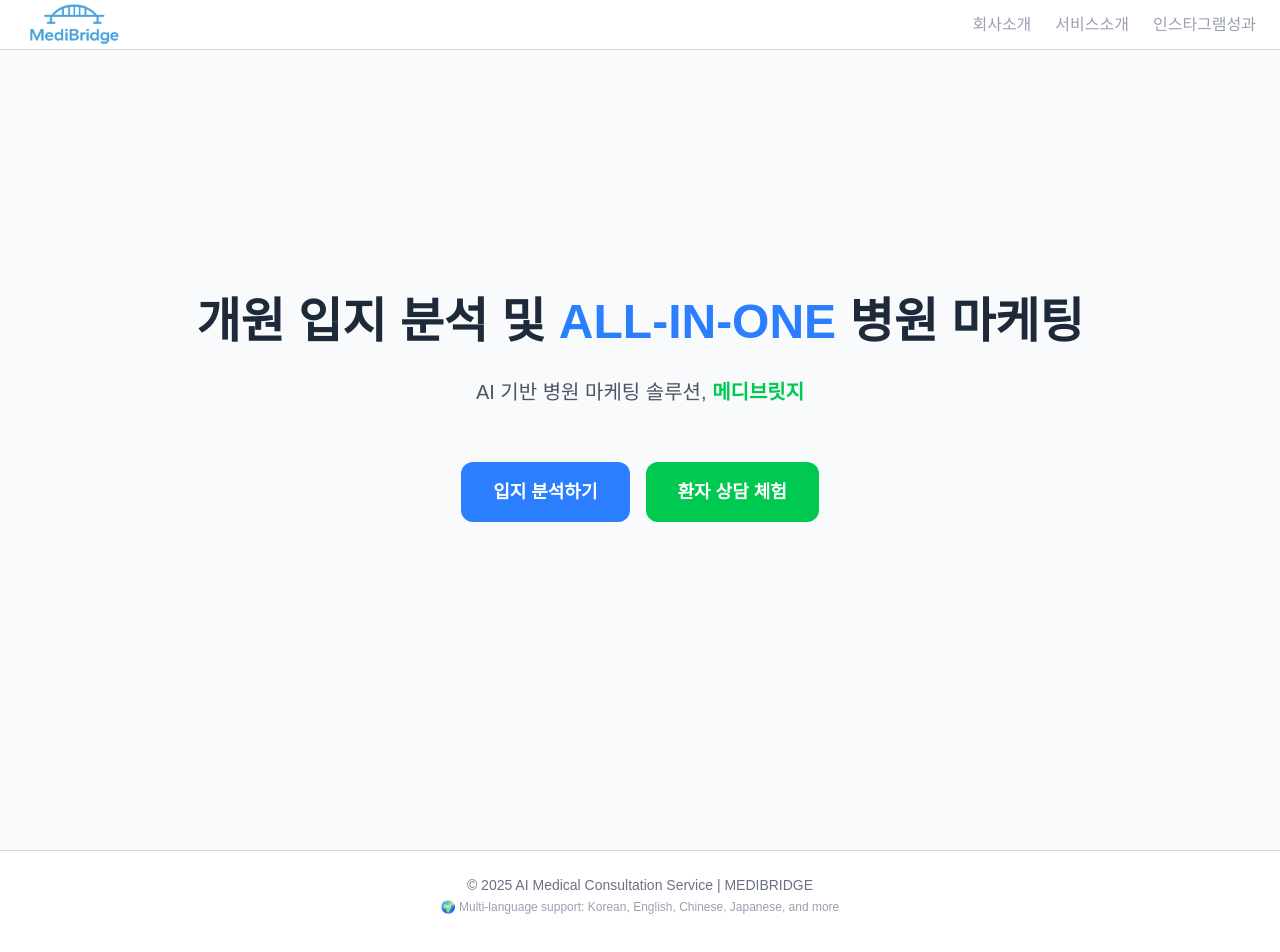
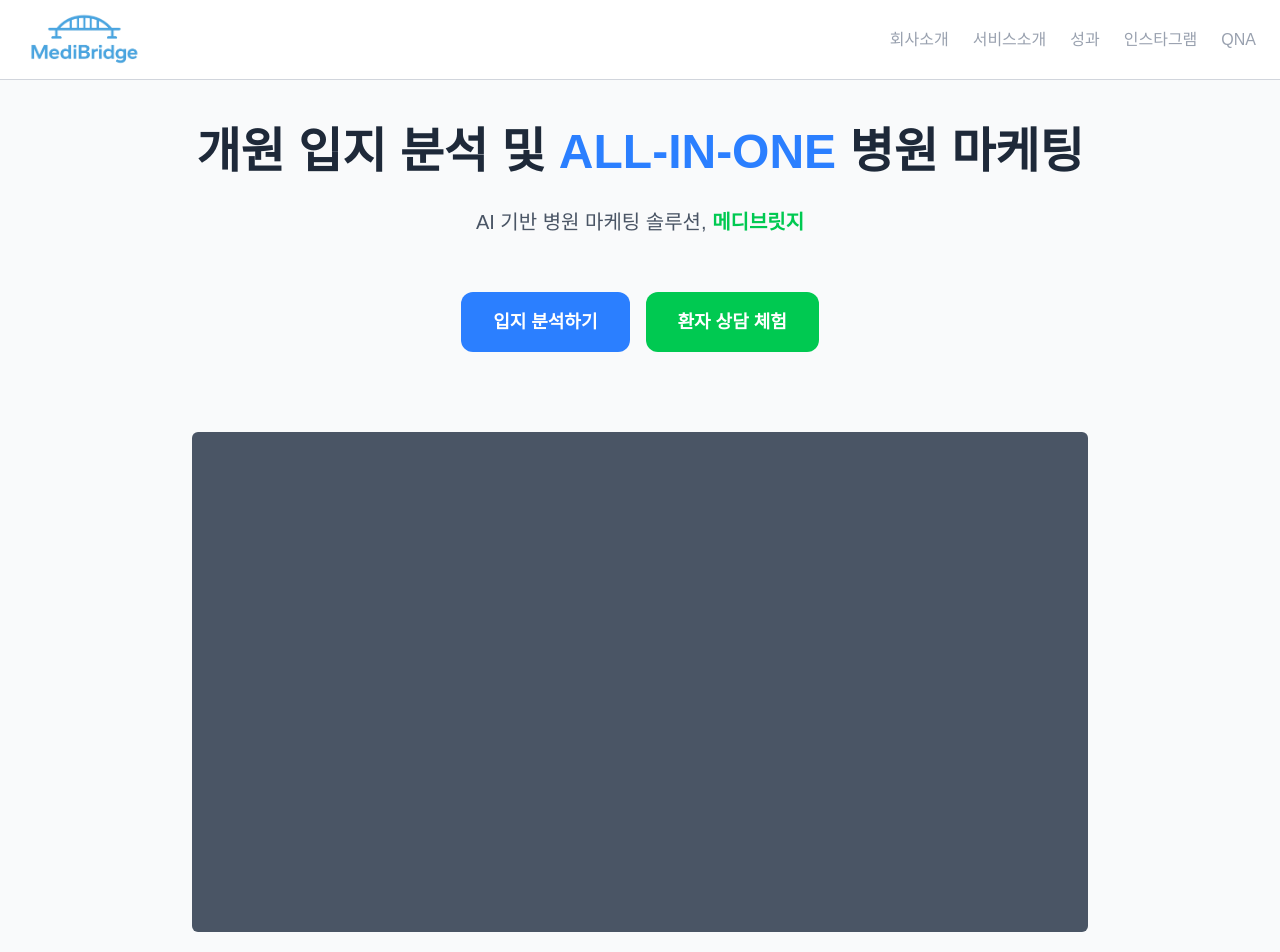
Before and after one commit to hyerin-kang/medibridge, a Next.js app: page / in a window 1280 px wide. Shown: the top 952 px of the page. Built offline with nearby package versions, Linux system fonts and the light colour scheme.

Commit message:
🔧 UI 개선 및 애니메이션 추가: 병원 리스트 및 홈 페이지 수정

```diff
--- a/app/chat/page.js
+++ b/app/chat/page.js
@@ -402,8 +402,17 @@
           >
             {response}
           </div>
-          <div>{uiText.HospitalText}</div>
-          <Link href="hospitalList">{uiText.HospitalLink}</Link>
+          <div className="mt-4 border-t border-gray-300 pt-4">
+            <h4 className="font-semibold text-gray-800 mb-2">
+              {uiText.HospitalText}
+            </h4>
+            <Link
+              href="/hospitalList"
+              className="inline-block px-4 py-2 rounded-lg bg-blue-400 text-white text-sm font-medium shadow-sm hover:bg-blue-500 transition-colors duration-200"
+            >
+              {uiText.HospitalLink}
+            </Link>
+          </div>
         </div>
       )}
 
--- a/app/layout.js
+++ b/app/layout.js
@@ -26,10 +26,10 @@
         className={`${geistSans.variable} ${geistMono.variable} antialiased flex flex-col min-h-screen`}
       >
         {/* 헤더 */}
-        <header className="bg-white shadow-md h-[50px] px-6 border-b-gray-300 border-b-[1px]">
+        <header className="bg-white shadow-md h-[80px] px-6 border-b-gray-300 border-b-[1px]">
           <div className="max-w-7xl mx-auto  flex items-center justify-between h-full">
             <Link href="/" className="text-2xl font-extrabold text-gray-800">
-              <Image src={logo} width={100} height={30} alt="logo" />
+              <Image src={logo} width={120} height={50} alt="logo" />
             </Link>
             <nav className="flex gap-6 text-gray-700 font-medium">
               <Link href="#" className="text-gray-400">
@@ -39,7 +39,13 @@
                 서비스소개
               </Link>
               <Link href="#" className="text-gray-400">
-                인스타그램성과
+                성과
+              </Link>
+              <Link href="#" className="text-gray-400">
+                인스타그램
+              </Link>
+              <Link href="#" className="text-gray-400">
+                QNA
               </Link>
             </nav>
           </div>
--- a/app/page.js
+++ b/app/page.js
@@ -1,22 +1,40 @@
 "use client";
 
 import Link from "next/link";
+import { motion } from "framer-motion";
 
 export default function Home() {
   return (
     <main className="flex flex-col items-center justify-center min-h-screen bg-gray-50 px-6 py-12 gap-8">
       {/* 상단 타이틀 */}
-      <h1 className="text-4xl sm:text-5xl font-extrabold text-gray-800 text-center">
+      <motion.h1
+        initial={{ opacity: 0, y: -30 }}
+        animate={{ opacity: 1, y: 0 }}
+        transition={{ duration: 0.8 }}
+        className="text-4xl sm:text-5xl font-extrabold text-gray-800 text-center"
+      >
         개원 입지 분석 및 <span className="text-blue-500">ALL-IN-ONE</span> 병원
         마케팅
-      </h1>
-      <p className="text-lg sm:text-xl text-gray-600 text-center">
+      </motion.h1>
+
+      {/* 설명 텍스트 */}
+      <motion.p
+        initial={{ opacity: 0, y: 20 }}
+        animate={{ opacity: 1, y: 0 }}
+        transition={{ duration: 0.8, delay: 0.3 }}
+        className="text-lg sm:text-xl text-gray-600 text-center"
+      >
         AI 기반 병원 마케팅 솔루션,{" "}
         <span className="font-semibold text-green-500">메디브릿지</span>
-      </p>
+      </motion.p>
 
       {/* CTA 버튼 */}
-      <div className="flex flex-col sm:flex-row gap-4 mt-6">
+      <motion.div
+        initial={{ opacity: 0, scale: 0.95 }}
+        animate={{ opacity: 1, scale: 1 }}
+        transition={{ duration: 0.8, delay: 0.6 }}
+        className="flex flex-col sm:flex-row gap-4 mt-6"
+      >
         <Link
           href="/analysis"
           className="px-8 py-4 bg-blue-500 hover:bg-blue-600 text-white rounded-xl text-lg font-semibold transition"
@@ -29,16 +47,22 @@
         >
           환자 상담 체험
         </Link>
-      </div>
+      </motion.div>
 
       {/* 이미지/서비스 섹션 */}
-      <div className="mt-12 w-full max-w-4xl flex justify-center">
+      <motion.div
+        initial={{ opacity: 0, y: 40 }}
+        animate={{ opacity: 1, y: 0 }}
+        transition={{ duration: 0.8, delay: 0.9 }}
+        className="mt-12 w-full max-w-4xl flex justify-center"
+      >
         {/* <img
-          src="/service_sample.png" // 실제 서비스 사진 경로
+          src="/service_sample.png"
           alt="메디브릿지 서비스"
           className="w-full rounded-xl shadow-lg border border-gray-200"
         /> */}
-      </div>
+        <div className="w-full h-[500px] bg-gray-600 rounded-md"></div>
+      </motion.div>
     </main>
   );
 }
--- a/components/HospitalListContent.js
+++ b/components/HospitalListContent.js
@@ -17,7 +17,7 @@
   const mockHospitals = [
     {
       id: 1,
-      name: "아늑한의원",
+      name: "아늑한의원 | 차정훈 원장",
       type: "한의원",
       distance: "300m",
       specialties: ["약침", "침치료", "추나"],
@@ -135,15 +135,26 @@
         <div
           key={hospital.id}
           onClick={() => handleHospitalClick(hospital)}
-          className="bg-white border-2 border-gray-200 rounded-xl p-5 mb-4 cursor-pointer transition-all duration-200 hover:border-blue-500 hover:-translate-y-1"
+          className={`relative bg-white border-2 rounded-xl p-5 mb-4 cursor-pointer transition-all duration-200 hover:-translate-y-1 ${
+            index === 0
+              ? "border-blue-300  hover:border-blue-500"
+              : "border-gray-200 hover:border-blue-500"
+          }`}
         >
+          {/* 추천 뱃지 */}
+          {index === 0 && (
+            <span className="absolute -top-2 -left-2 bg-blue-500 text-white text-xs font-bold px-2 py-1 rounded-tr-lg rounded-bl-lg shadow-md">
+              추천!
+            </span>
+          )}
+
           <div className="flex justify-between items-start mb-3">
             <div>
               <h3 className="text-lg font-semibold text-gray-800 mb-1">
                 {index + 1}. {hospital.name}
               </h3>
               <div className="flex items-center gap-2">
-                <span className="bg-blue-500 text-white text-xs px-2 py-0.5 rounded-full">
+                <span className="bg-blue-300 text-white text-xs px-2 py-0.5 rounded-full">
                   {hospital.type}
                 </span>
                 <span className="text-red-500 font-bold">
--- a/package.json
+++ b/package.json
@@ -9,6 +9,7 @@
     "lint": "eslint"
   },
   "dependencies": {
+    "framer-motion": "^12.23.19",
     "lucide-react": "^0.544.0",
     "next": "15.5.3",
     "openai": "^5.22.0",
```
Also changed, not shown: 1 other file (tests, documents, lock files or other folders).
